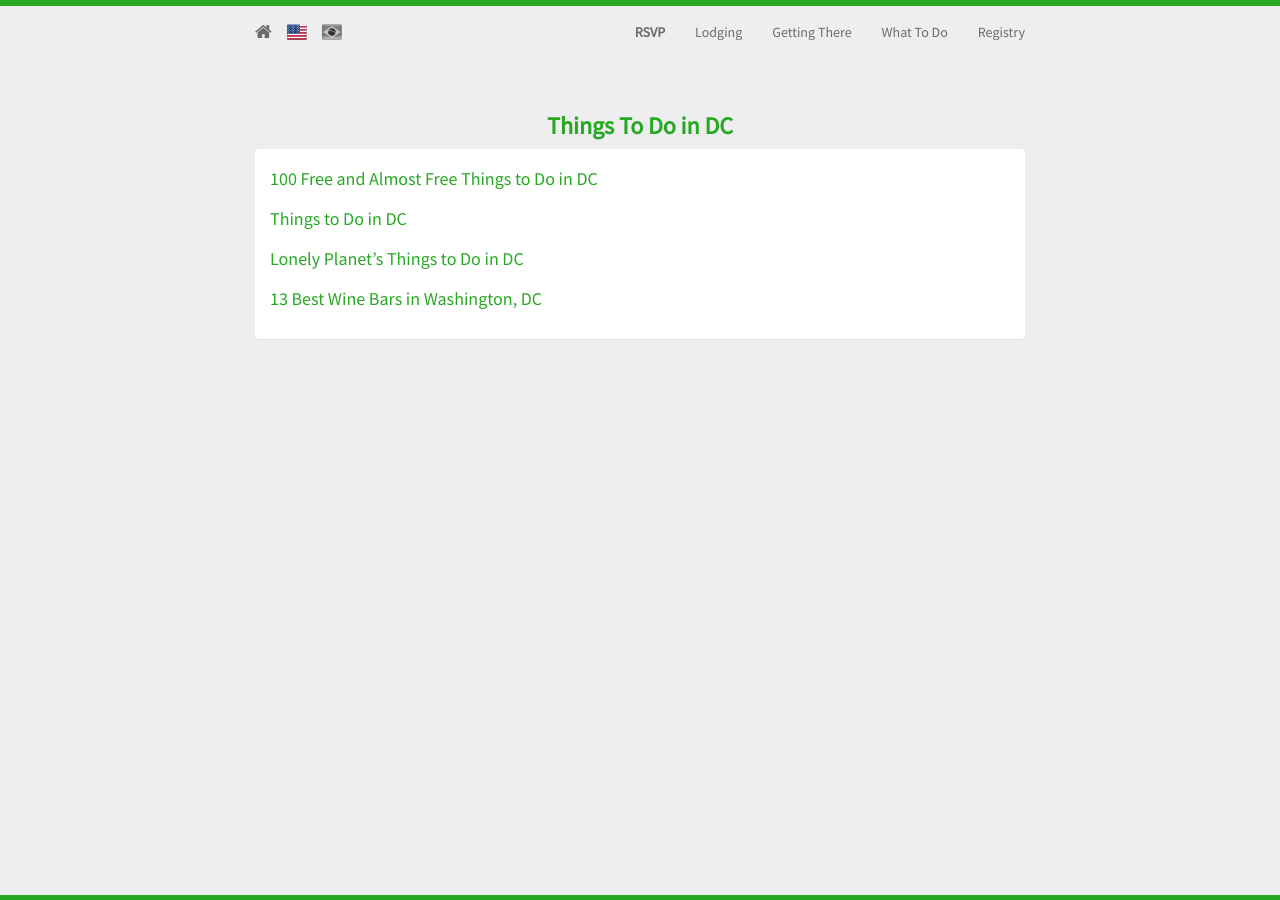
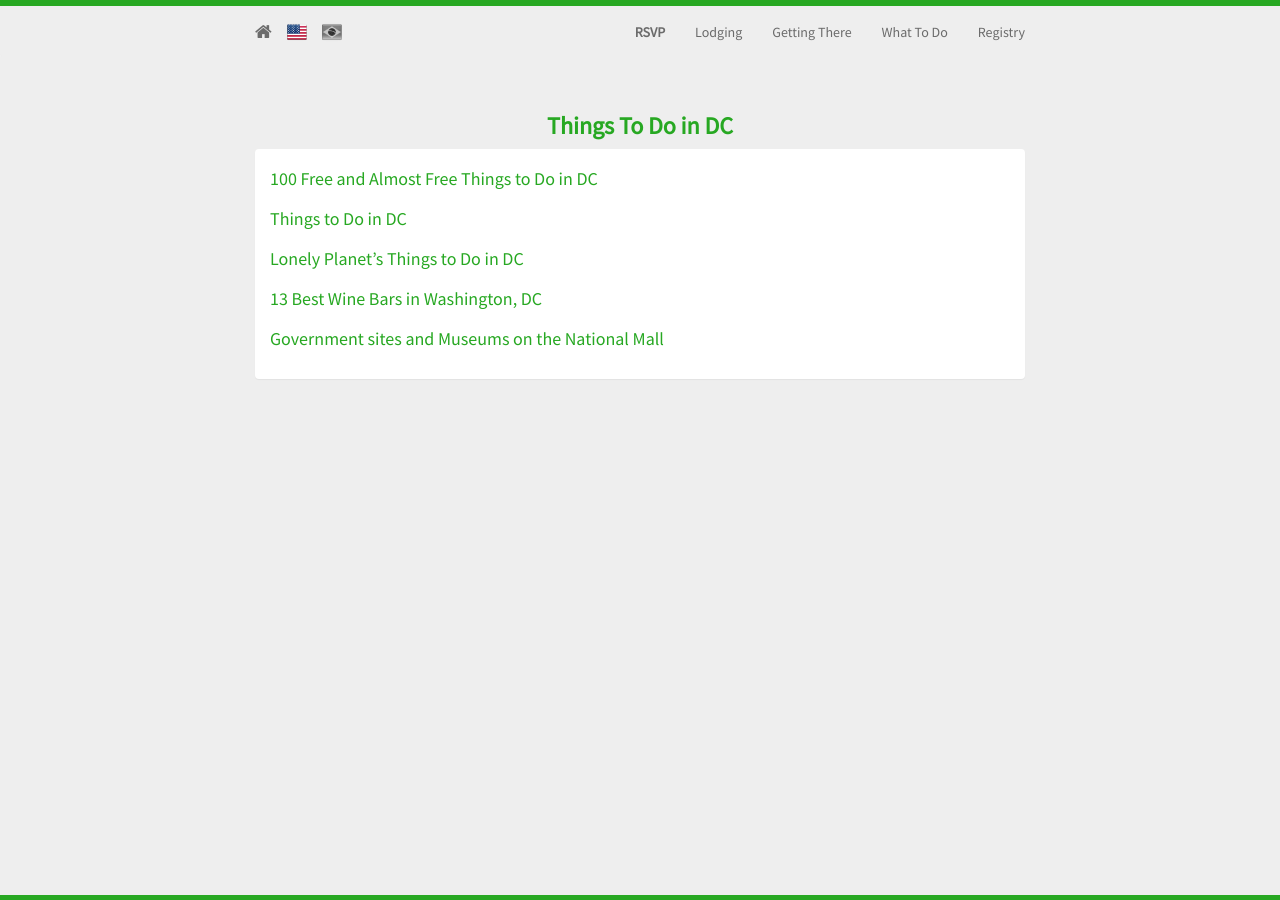
Before and after one commit to andersonvom/wedding-site, a Jekyll site: the page built from _posts/en/0000-01-06-what-to-do.md, in a window 1280 px wide. Built offline with Jekyll 4.4.1, drawn with Linux system fonts in a browser that asks for light colours; nearby versions of some CDN libraries.

Commit message:
Add government/museums link

```diff
--- a/_posts/en/0000-01-06-what-to-do.md
+++ b/_posts/en/0000-01-06-what-to-do.md
@@ -12,8 +12,11 @@ categories: en
 
 [13 Best Wine Bars in Washington, DC][4]
 
+[Government sites and Museums on the National Mall][5]
+
 
 [1]: http://washington.org/100-free-and-almost-free-things-do-dc
-[2]: https://www.thrillist.com/drink/washington-dc/13-best-wine-bars-washington-dc
+[2]: http://washington.org/things-do
 [3]: https://www.lonelyplanet.com/usa/washington-dc/things-to-do
 [4]: https://www.thrillist.com/drink/washington-dc/13-best-wine-bars-washington-dc
+[5]: https://www.wcl.american.edu/thingstodo.cfm
```
